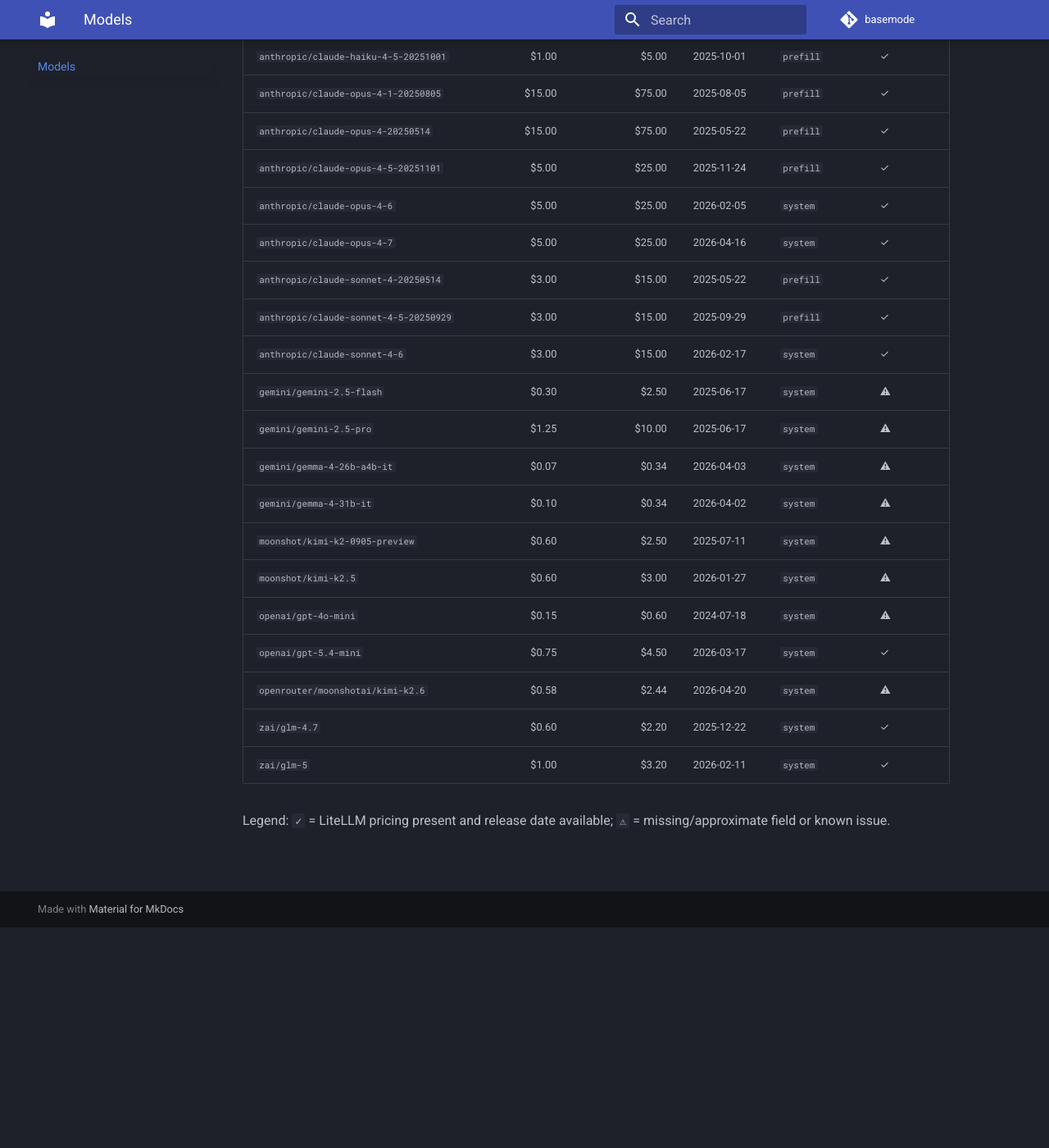
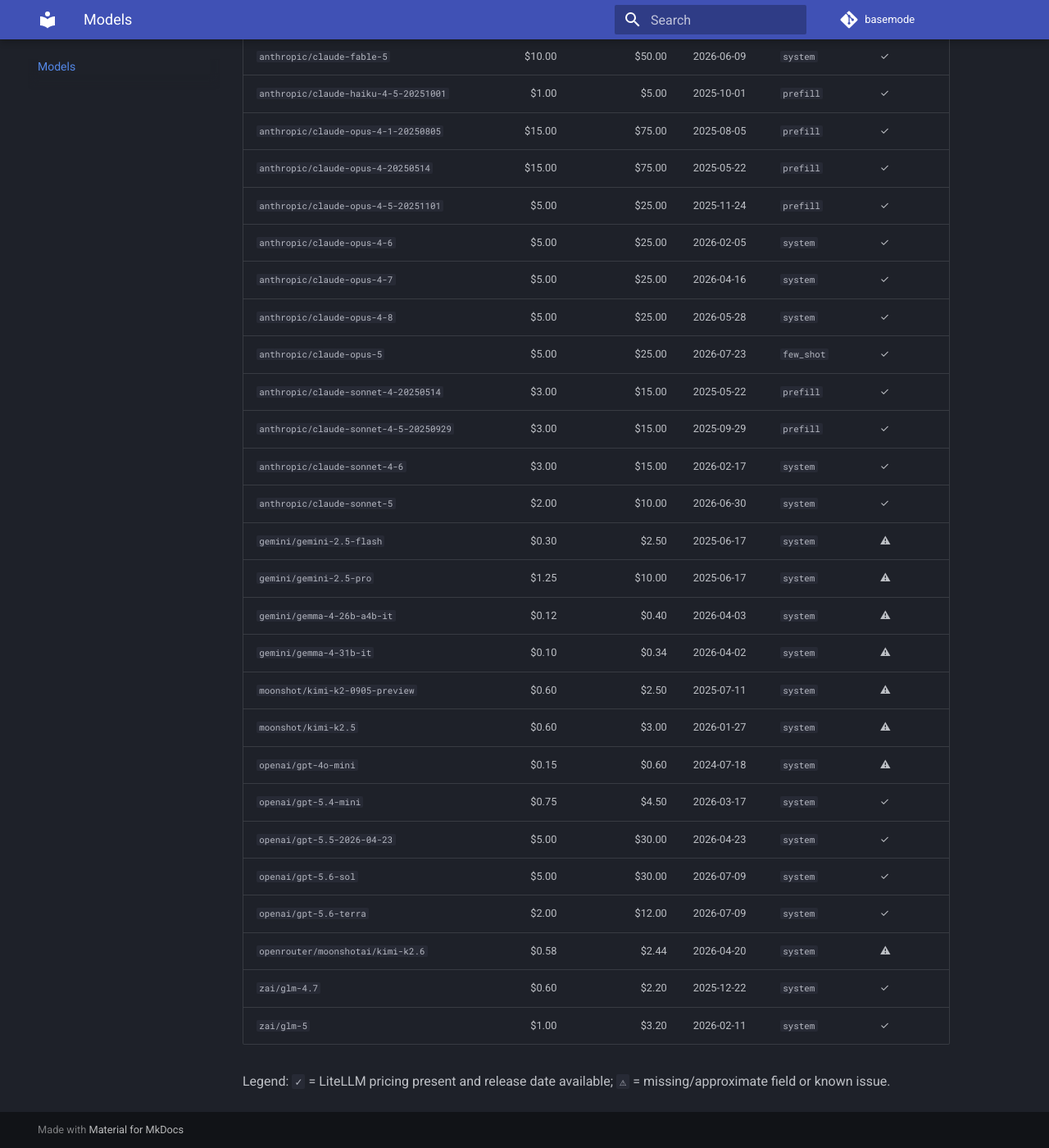
Before and after one commit to FergusFettes/basemode, an MkDocs documentation site: the page built from docs/usage/Verified Models.md, in a window 1280 px wide and 1400 px high, scrolled down 269 px. Shown: the whole window at 82% size. Built offline with MkDocs 1.6.1 and Material for MkDocs 9.7.7, drawn with Linux system fonts in a browser that asks for light colours; comment, search, counter and statistics services are not loaded.

Commit message:
chore(models): discover new OpenAI/Anthropic models

```diff
--- a/docs/usage/Verified Models.md
+++ b/docs/usage/Verified Models.md
@@ -4,23 +4,30 @@ Single generated table, refreshed by CI.
 
 | Model | Input cost (/1M) | Output cost (/1M) | Release date | Prompt method | Reliability |
 |---|---:|---:|---|---|---|
+| `anthropic/claude-fable-5` | $10.00 | $50.00 | 2026-06-09 | `system` | ✓ |
 | `anthropic/claude-haiku-4-5-20251001` | $1.00 | $5.00 | 2025-10-01 | `prefill` | ✓ |
 | `anthropic/claude-opus-4-1-20250805` | $15.00 | $75.00 | 2025-08-05 | `prefill` | ✓ |
 | `anthropic/claude-opus-4-20250514` | $15.00 | $75.00 | 2025-05-22 | `prefill` | ✓ |
 | `anthropic/claude-opus-4-5-20251101` | $5.00 | $25.00 | 2025-11-24 | `prefill` | ✓ |
 | `anthropic/claude-opus-4-6` | $5.00 | $25.00 | 2026-02-05 | `system` | ✓ |
 | `anthropic/claude-opus-4-7` | $5.00 | $25.00 | 2026-04-16 | `system` | ✓ |
+| `anthropic/claude-opus-4-8` | $5.00 | $25.00 | 2026-05-28 | `system` | ✓ |
+| `anthropic/claude-opus-5` | $5.00 | $25.00 | 2026-07-23 | `few_shot` | ✓ |
 | `anthropic/claude-sonnet-4-20250514` | $3.00 | $15.00 | 2025-05-22 | `prefill` | ✓ |
 | `anthropic/claude-sonnet-4-5-20250929` | $3.00 | $15.00 | 2025-09-29 | `prefill` | ✓ |
 | `anthropic/claude-sonnet-4-6` | $3.00 | $15.00 | 2026-02-17 | `system` | ✓ |
+| `anthropic/claude-sonnet-5` | $2.00 | $10.00 | 2026-06-30 | `system` | ✓ |
 | `gemini/gemini-2.5-flash` | $0.30 | $2.50 | 2025-06-17 | `system` | ⚠ |
 | `gemini/gemini-2.5-pro` | $1.25 | $10.00 | 2025-06-17 | `system` | ⚠ |
-| `gemini/gemma-4-26b-a4b-it` | $0.07 | $0.34 | 2026-04-03 | `system` | ⚠ |
+| `gemini/gemma-4-26b-a4b-it` | $0.12 | $0.40 | 2026-04-03 | `system` | ⚠ |
 | `gemini/gemma-4-31b-it` | $0.10 | $0.34 | 2026-04-02 | `system` | ⚠ |
 | `moonshot/kimi-k2-0905-preview` | $0.60 | $2.50 | 2025-07-11 | `system` | ⚠ |
 | `moonshot/kimi-k2.5` | $0.60 | $3.00 | 2026-01-27 | `system` | ⚠ |
 | `openai/gpt-4o-mini` | $0.15 | $0.60 | 2024-07-18 | `system` | ⚠ |
 | `openai/gpt-5.4-mini` | $0.75 | $4.50 | 2026-03-17 | `system` | ✓ |
+| `openai/gpt-5.5-2026-04-23` | $5.00 | $30.00 | 2026-04-23 | `system` | ✓ |
+| `openai/gpt-5.6-sol` | $5.00 | $30.00 | 2026-07-09 | `system` | ✓ |
+| `openai/gpt-5.6-terra` | $2.00 | $12.00 | 2026-07-09 | `system` | ✓ |
 | `openrouter/moonshotai/kimi-k2.6` | $0.58 | $2.44 | 2026-04-20 | `system` | ⚠ |
 | `zai/glm-4.7` | $0.60 | $2.20 | 2025-12-22 | `system` | ✓ |
 | `zai/glm-5` | $1.00 | $3.20 | 2026-02-11 | `system` | ✓ |
```
Also changed, not shown: README.md (+8 -1 lines), 3 other files.
